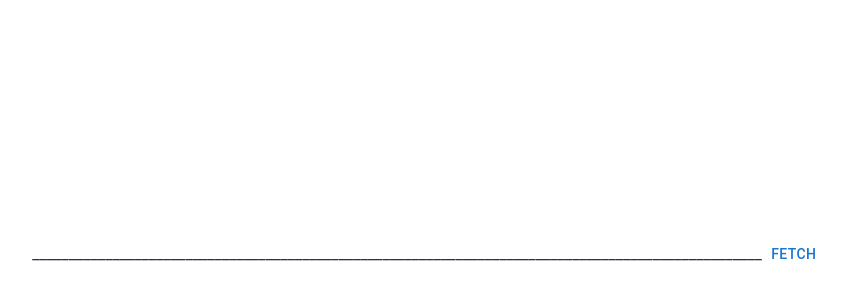
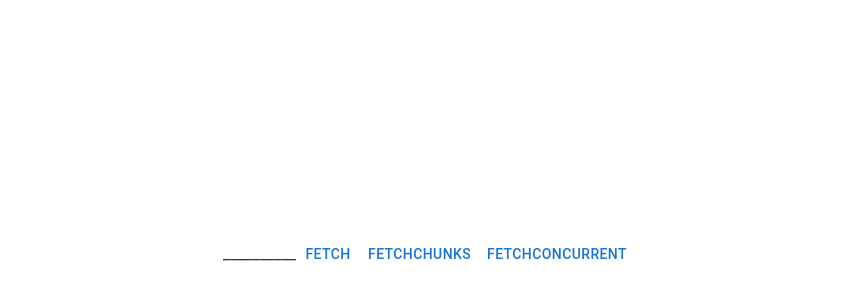
Before and after one commit to statechannels/nitro-gui, a React (Vite) app in the folder packages/boost-demo/: page / in a window 1280 px wide. Shown: the part 146-446 px from the top of the page, without its empty margins (211-1057 px from the left). Built offline with nearby package versions, Linux system fonts and the light colour scheme.

Commit message:
support various download methods

```diff
--- a/packages/boost-demo/src/App.tsx
+++ b/packages/boost-demo/src/App.tsx
@@ -5,7 +5,7 @@ import axios, { isAxiosError } from "axios";
 import "./App.css";
 
 function App() {
-  const numChunks = 100;
+  const numChunks = 10;
   const length = 403507;
 
   const [gotChunks, setGotChunks] = useState(new Array(numChunks).fill(false));
@@ -66,7 +66,7 @@ function App() {
     window.URL.revokeObjectURL(fileUrl);
   }
 
-  const fetchFile = async () => {
+  const fetchFileChunks = async () => {
     setErrorText("");
     const file = new Array<Int8Array>(numChunks);
     for (let i = 0; i < numChunks; i++) {
@@ -76,10 +76,36 @@ function App() {
     triggerCompleteFileDownload(file);
   };
 
+  const fetchFileConcurrently = async () => {
+    setErrorText("");
+    const file = new Array<Int8Array>(numChunks);
+    const promises = [];
+    for (let i = 0; i < numChunks; i++) {
+      promises.push(getChunk(i, file));
+    }
+    await Promise.all(promises);
+    triggerCompleteFileDownload(file);
+  };
+
+  const fetchFileFull = async () => {
+    setErrorText("");
+    const file = new Array<Int8Array>(numChunks);
+    const result = await axios.get(`http://localhost:8081/nitro-protocol.pdf`, {
+      responseType: "blob", // This lets us download the file
+      headers: {
+        Accept: "*/*", // TODO: Do we need to specify this?
+      },
+    });
+    file[0] = result.data;
+
+    triggerCompleteFileDownload(file);
+  };
   return (
     <Box>
       {gotChunks.map((c) => (c ? "X" : "_"))}
-      <Button onClick={fetchFile}>Fetch</Button>
+      <Button onClick={fetchFileFull}>Fetch</Button>
+      <Button onClick={fetchFileChunks}>FetchChunks</Button>
+      <Button onClick={fetchFileConcurrently}>FetchConcurrent</Button>
       <Box>{errorText}</Box>
     </Box>
   );
```
